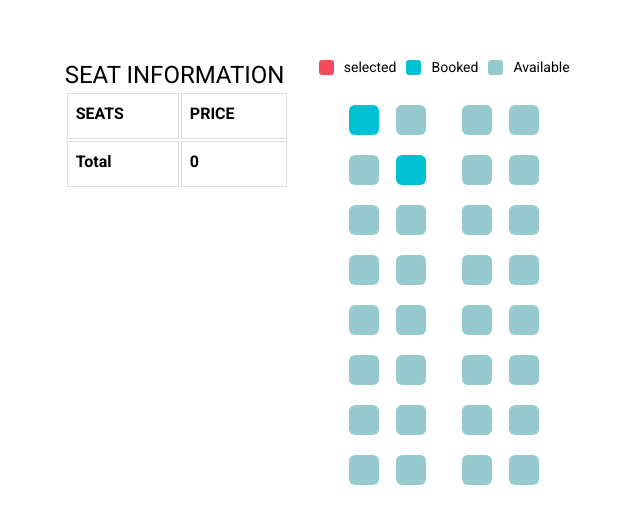
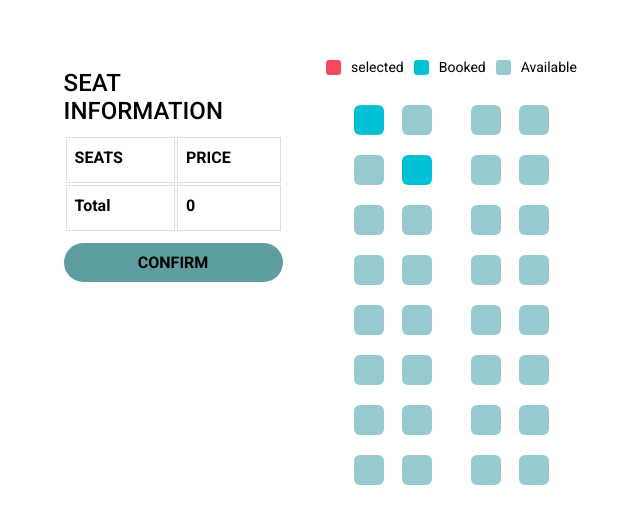
Before and after one commit to pyashraful/bus-ticket-booking-app, a React (Create React App) app: page / in a window 1280 px wide. Shown: the part 128-652 px from the top of the page, without its empty margins (319-959 px from the left). Built offline with nearby package versions, Linux system fonts and the light colour scheme.

Commit message:
update style

```diff
--- a/src/components/BookSeats.js
+++ b/src/components/BookSeats.js
@@ -33,9 +33,7 @@ const BookSeats = () => {
   };
   return (
     <>
-      <Grid item lg={6} ms={12}>
-        <BusDetails myBooked={myBooked} />
-      </Grid>
+      <BusDetails myBooked={myBooked} />
       <Grid item lg={6} ms={12}>
         <div className={classes.showraper}>
           <div>
--- a/src/components/busDetails/BusDetails.jsx
+++ b/src/components/busDetails/BusDetails.jsx
@@ -1,14 +1,12 @@
 import React from "react";
-import { Typography } from "@material-ui/core";
 import classes from "../../styles/BusDetails.module.css";
 
 const BusDetails = ({ myBooked }) => {
   console.log(myBooked);
 
   return (
-    <>
-      <>
-        <Typography variant="h5">SEAT INFORMATION</Typography>
+    <div className={classes.seatinfo}>
+      <h2>SEAT INFORMATION</h2>
       <table className={classes.priceTable}>
         <thead>
           <tr>
@@ -32,8 +30,9 @@ const BusDetails = ({ myBooked }) => {
           </tr>
         </tfoot>
       </table>
-      </>
-    </>
+
+      <button className={classes.btn}>confirm</button>
+    </div>
   );
 };
 
--- a/src/styles/BusDetails.module.css
+++ b/src/styles/BusDetails.module.css
@@ -13,3 +13,31 @@
   padding-bottom: 15px;
   text-align: left;
 }
+
+.seatinfo {
+  padding: 10px;
+}
+
+.seatinfo h2 {
+  font-size: 1.5em;
+  font-weight: 500;
+  margin-bottom: 10px;
+}
+
+.btn {
+  width: 100%;
+  padding: 10px;
+  margin-top: 10px;
+  border: none;
+  transition: 0.4s;
+  border-radius: 20px;
+  text-transform: uppercase;
+  font-size: 1rem;
+  background: cadetblue;
+  font-weight: bold;
+  cursor: pointer;
+}
+
+.btn:hover {
+  background: rebeccapurple;
+}
```
Lines whose indentation alone changed are shown as unchanged.
